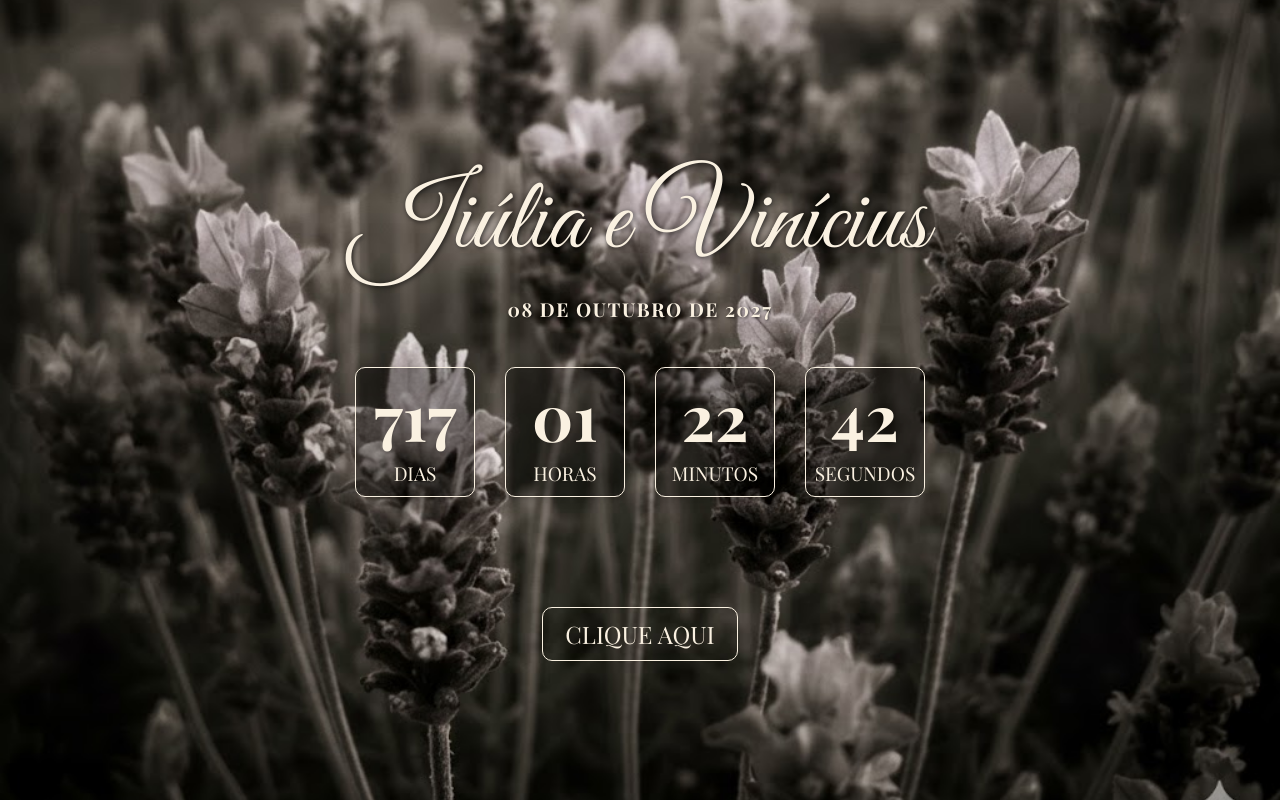
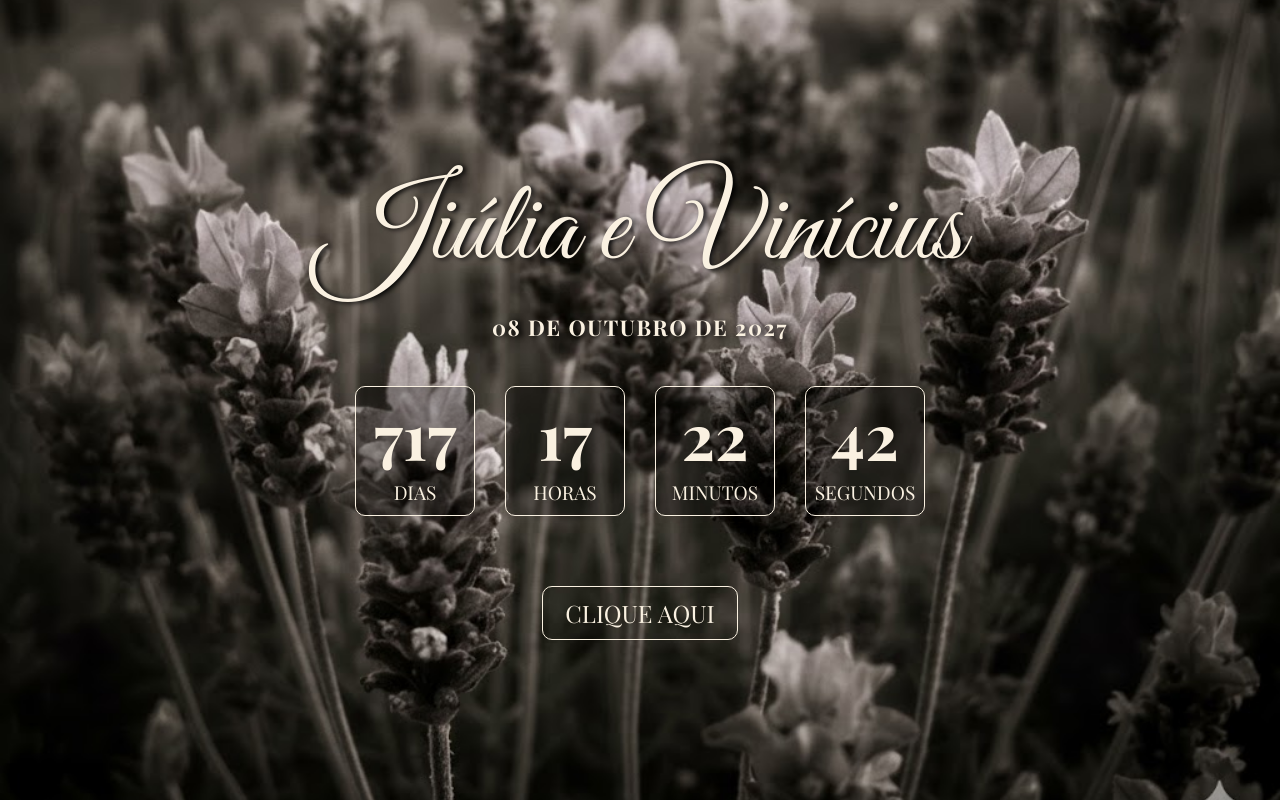
Before and after one commit to sofia-camargo/site-casamento, a PHP site: page / in a window 1280 px wide. Run offline with PHP 8.4, Linux system fonts and the light colour scheme; some web fonts are replaced.

Commit message:
Adequação do design da Landing Page
Ajuste no tamanho das fontes e sombreado nos títulos

```diff
--- a/src/JavaScript/contagem.js
+++ b/src/JavaScript/contagem.js
@@ -1,7 +1,7 @@
 function contagemRegressiva() {
     // Atenção: No objeto Date do JavaScript, os meses são de 0 (Janeiro) a 11 (Dezembro).
     // Outubro é o mês 9 (o décimo mês).
-    const dataFinal = new Date(2027, 9, 8, 0, 0, 0);
+    const dataFinal = new Date(2027, 9, 8, 16, 0, 0);
     const dataFinalEmMs = dataFinal.getTime(); // Data final em milissegundos
 
     // Variável para armazenar o intervalo, definida aqui para que a função atualizarContagem possa acessá-la.
@@ -59,10 +59,8 @@ function contagemRegressiva() {
         if (elementoSegundos) elementoSegundos.textContent = formatarTempo(segundos);
     };
 
-    // Inicia a contagem (executa a função a cada 1 segundo)
     intervalo = setInterval(atualizarContagem, 1000);
 
-    // Executa a função uma vez imediatamente para evitar o atraso de 1 segundo na primeira atualização
     atualizarContagem();
 }
 
--- a/src/style/landingPage.css
+++ b/src/style/landingPage.css
@@ -29,20 +29,20 @@ body {
 }
 
 .nomes-noivos {
-    font-size: 8vw;
+    font-size: 9vw;
     font-family: "Great Vibes", cursive;
     font-weight: normal;
     margin-top: 20vh;
     margin-bottom: 0.5rem;
-    text-shadow: 1px 1px 5px rgba(0, 0, 0, 0.7);
+    text-shadow: 3px 1px 5px rgba(0, 0, 0, 1);
 }
 
 .data {
-    font-size: 1.5vw;
+    font-size: 1.7vw;
     font-family: "Playfair Display", serif;
     letter-spacing: 0.1rem;
     margin-bottom: 25px;
-    text-shadow: 1px 1px 3px rgba(0, 0, 0, 0.7);
+    text-shadow: 3px 1px 5px rgba(0, 0, 0, 1);
 }
 
 .button-clickhere {
@@ -50,7 +50,7 @@ body {
     color: #faf1e1;
     font-family: "Playfair Display", serif;
     font-size: 1.5rem;
-    margin-top: 70px;
+    margin-top: 30px;
     border: 1px solid #faf1e1;
     padding: 10px 22px;
     display: inline-block;
```
